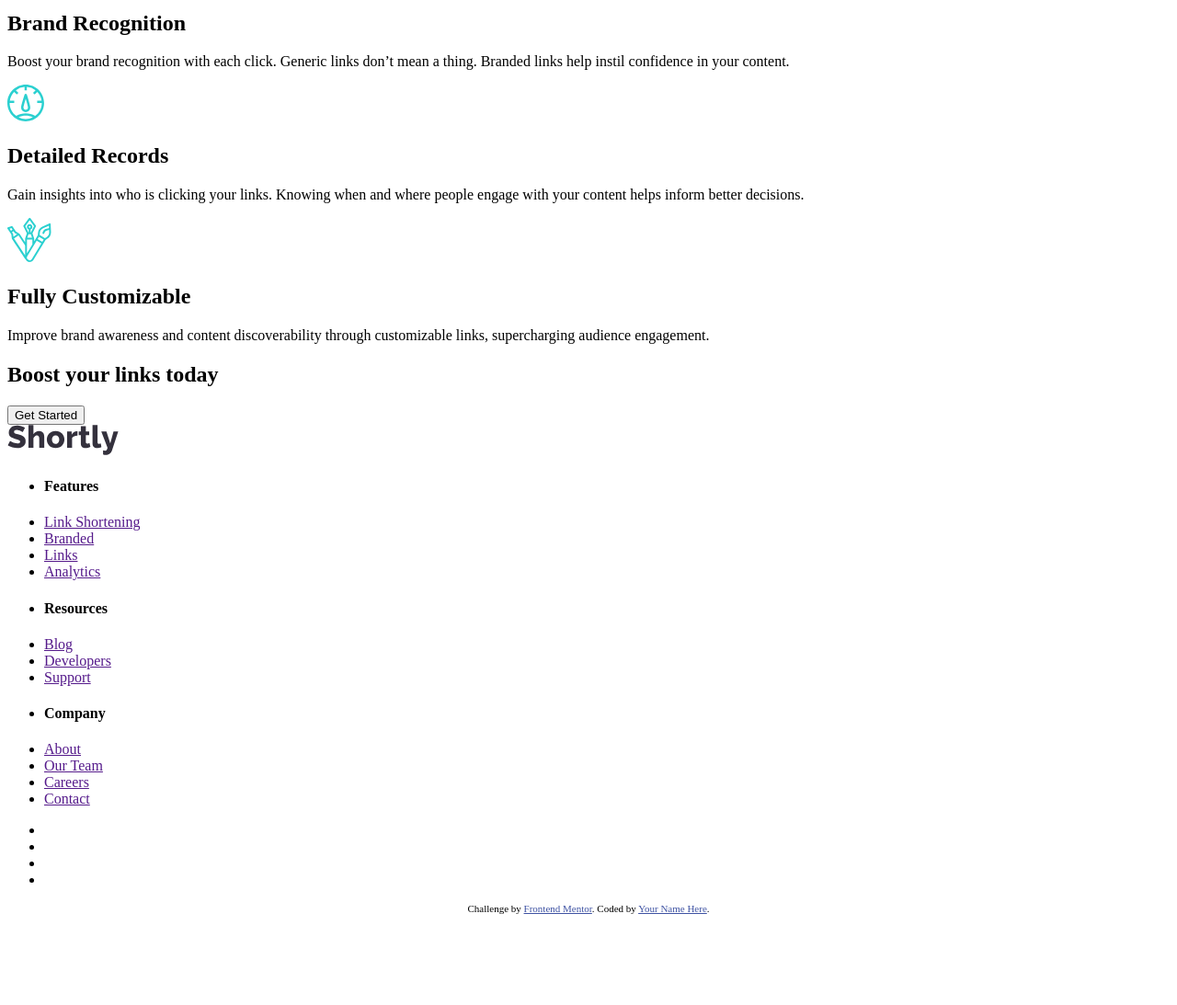
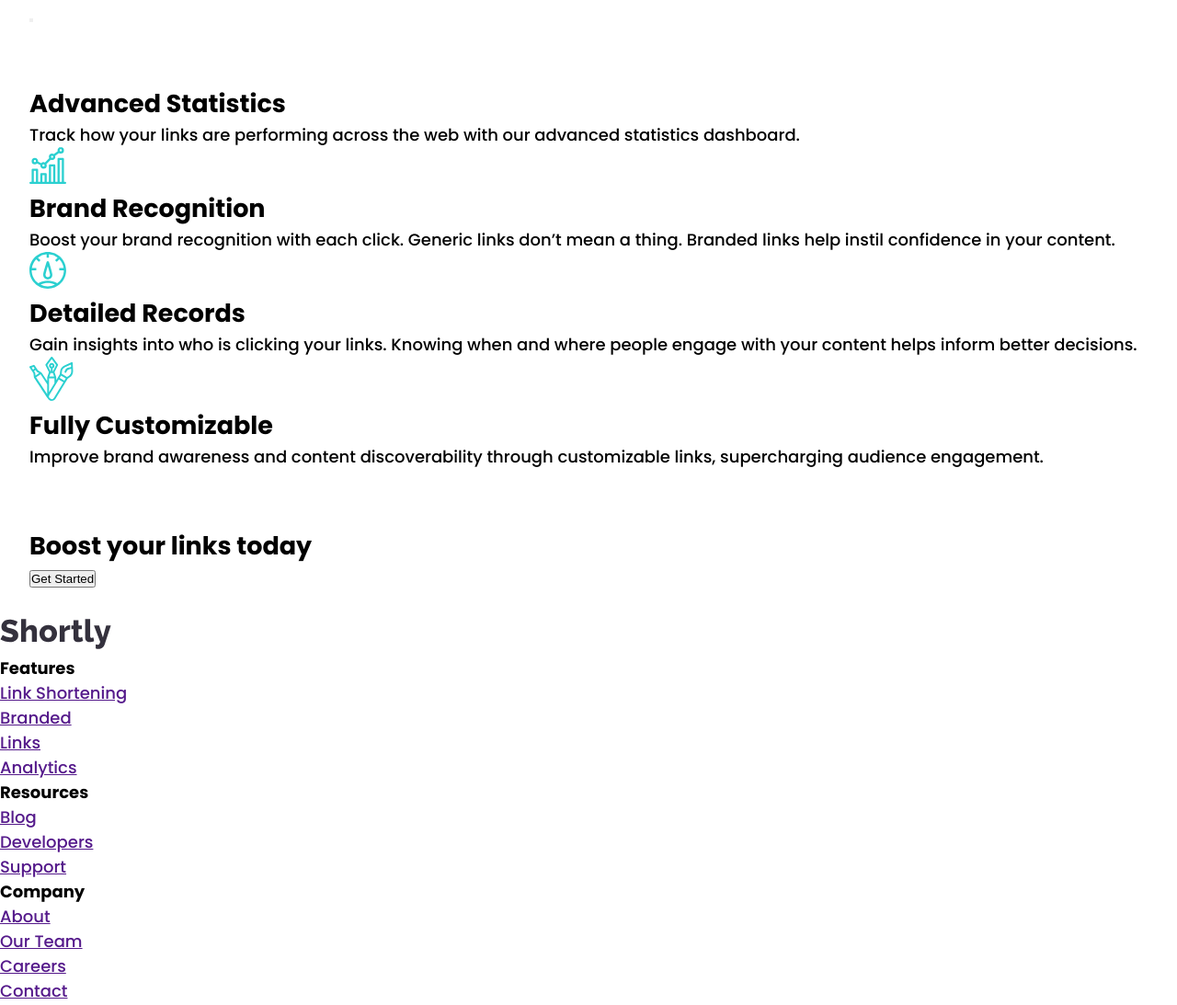
Before and after one commit to PhilJG/url-shortening-api, a website: page index.html in a window 1280 px wide. Shown: the part 1024-2117 px from the top of the page at 92% size. Before the commit the page ends 2026 px from the top, so only its background shows below. Drawn offline with nearby package versions, Linux system fonts and the light colour scheme; files that its build step writes are made by us from their sources.

Commit message:
add sass

```diff
--- a/index.html
+++ b/index.html
@@ -4,12 +4,19 @@
     <meta charset="UTF-8" />
     <meta name="viewport" content="width=device-width, initial-scale=1.0" />
     <!-- displays site properly based on user's device -->
+    <link rel="stylesheet" href="css/style.css" />
 
     <link
       rel="icon"
       type="image/png"
       sizes="32x32"
       href="./images/favicon-32x32.png"
+    />
+    <link rel="preconnect" href="https://fonts.googleapis.com" />
+    <link rel="preconnect" href="https://fonts.gstatic.com" crossorigin />
+    <link
+      href="https://fonts.googleapis.com/css2?family=Poppins:wght@500;700&display=swap"
+      rel="stylesheet"
     />
 
     <title>Frontend Mentor | Shortly URL shortening API Challenge</title>
--- /dev/null
+++ b/sass/main.scss
@@ -0,0 +1,24 @@
+$cyan: hsl(180, 66%, 49%);
+$dark-violet: hsl(257, 27%, 26%);
+$red: hsl(0, 87%, 67%);
+
+$gray: hsl(0, 0%, 75%);
+$grayish-violet: hsl(257, 7%, 63%);
+$very-dark-blue: hsl(255, 11%, 22%);
+$very-dark-violet: hsl(260, 8%, 14%);
+
+* {
+  margin: 0;
+  padding: 0;
+}
+
+body {
+  font-size: 18px;
+  font-family: "Poppins", sans-serif;
+}
+
+nav,
+section {
+  padding: 2rem;
+  border: $dark-violet;
+}
```
Also changed, not shown: package.json (added, +22 -0 lines), css/syle.css (added), 2 other files.
